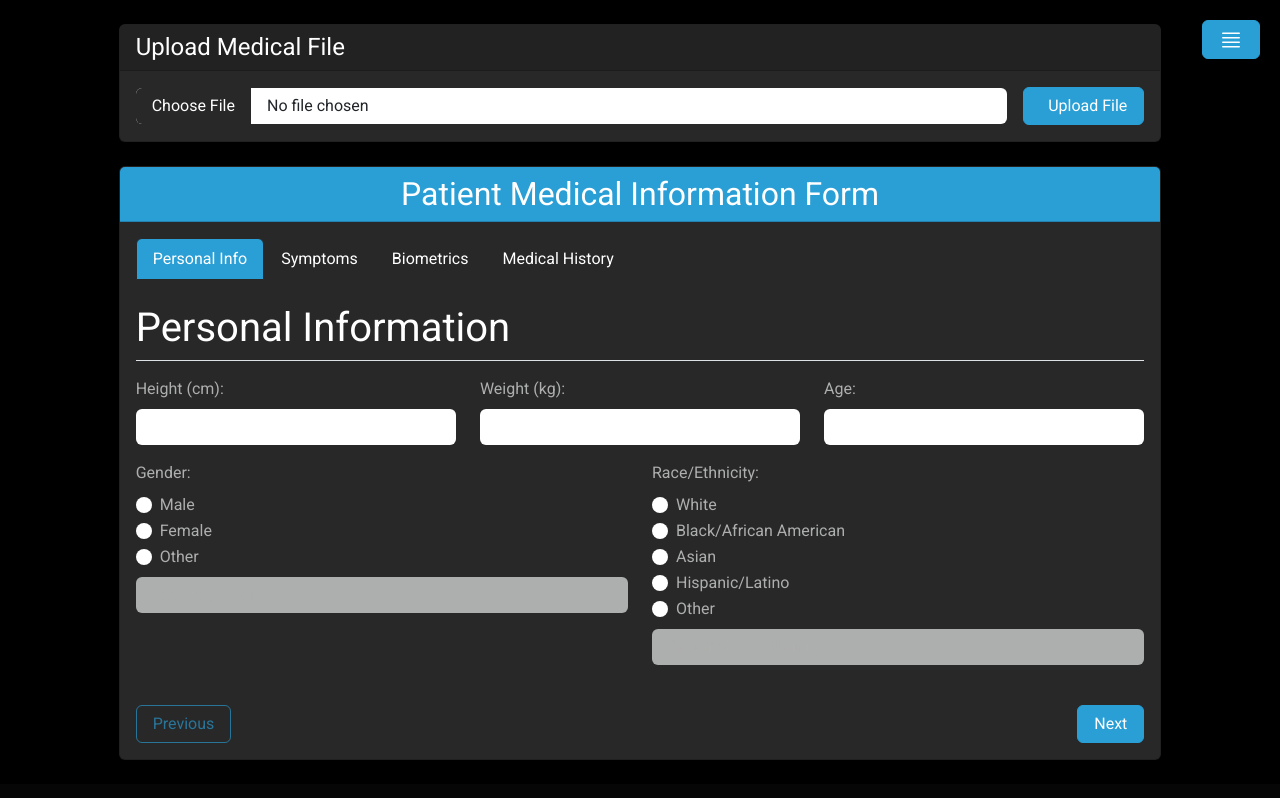
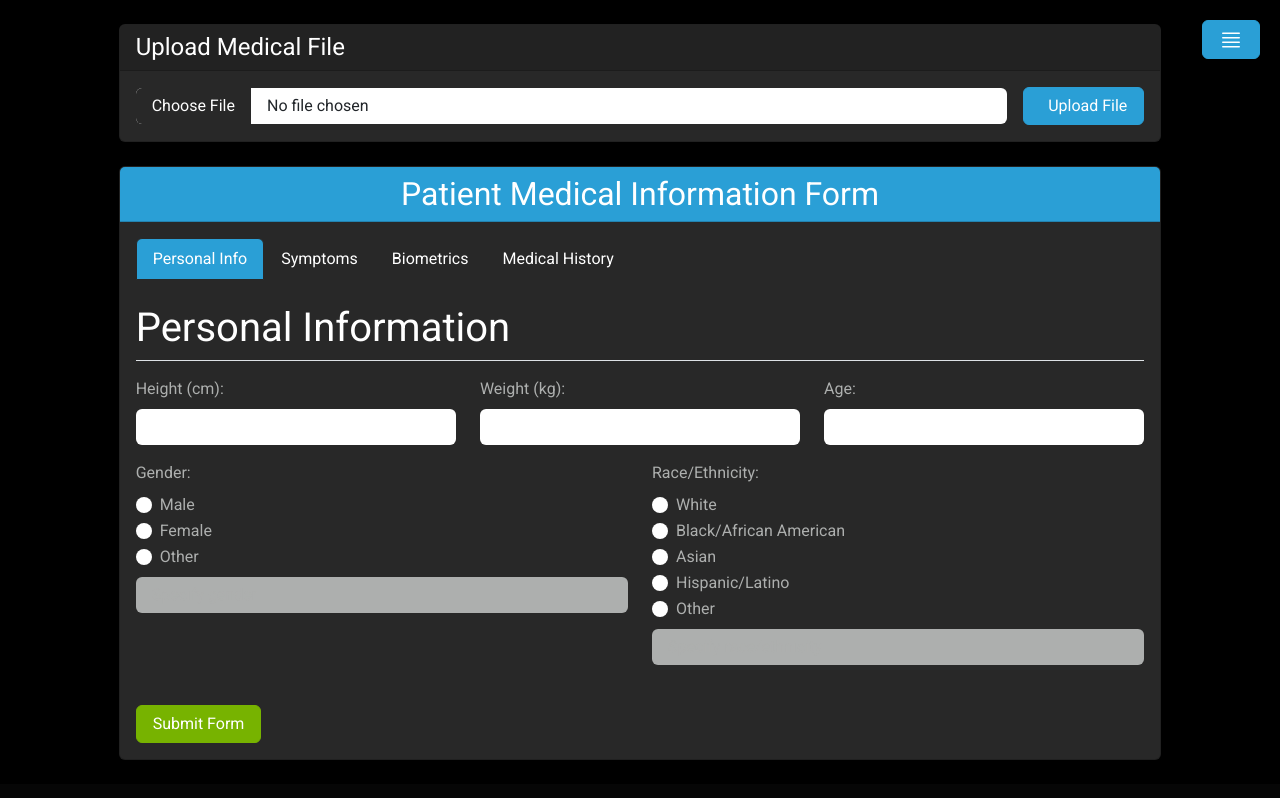
Before and after one commit to Killerbacon34/DiseaseLLM, a Next.js app in the folder frontend/src/: page /upload in a window 1280 px wide. Built offline with nearby package versions, Linux system fonts and the light colour scheme.

Commit message:
edits to fix potential bugs

```diff
--- a/frontend/src/pages/upload.js
+++ b/frontend/src/pages/upload.js
@@ -582,7 +582,7 @@ export default function Upload() {
               </form>
 
               <div className="d-flex justify-content-between mt-4">
-                <button
+                {/* <button
                   type="button"
                   className="btn btn-outline-primary"
                   onClick={() => {
@@ -594,25 +594,8 @@ export default function Upload() {
                   disabled={activeSection === 'personal'}
                 >
                   Previous
-                </button>
+                </button> */}
 
-                {activeSection !== 'history' ? (
-                  <button
-                    type="button"
-                    className="btn btn-primary"
-                    onClick={() => {
-                      if (activeSection === 'symptoms' && selectedSymptoms.length === 0) {
-                        alert('Please select at least one symptom');
-                        return;
-                      }
-                      if (activeSection === 'personal') setActiveSection('symptoms');
-                      if (activeSection === 'symptoms') setActiveSection('biometrics');
-                      if (activeSection === 'biometrics') setActiveSection('history');
-                    }}
-                  >
-                    Next
-                  </button>
-                ) : (
                   <button
                   type="submit"
                   form="medicalForm"
@@ -620,7 +603,7 @@ export default function Upload() {
                 >
                   Submit Form
                 </button>
-                )}
+
                 </div>
             </div>
           </div>
```
Also changed, not shown: 1 other file (tests, documents, lock files or other folders). Lines whose indentation alone changed are shown as unchanged.
